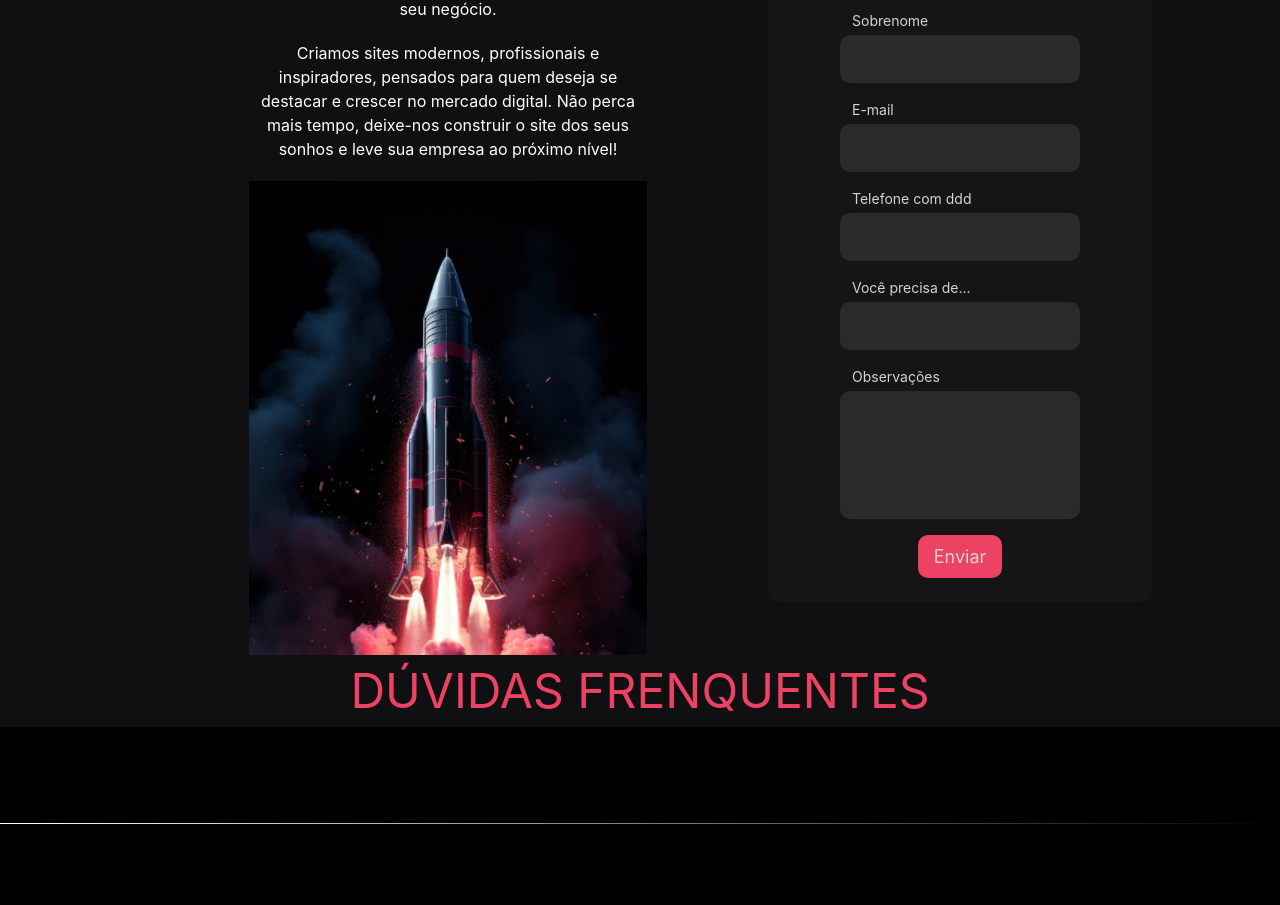
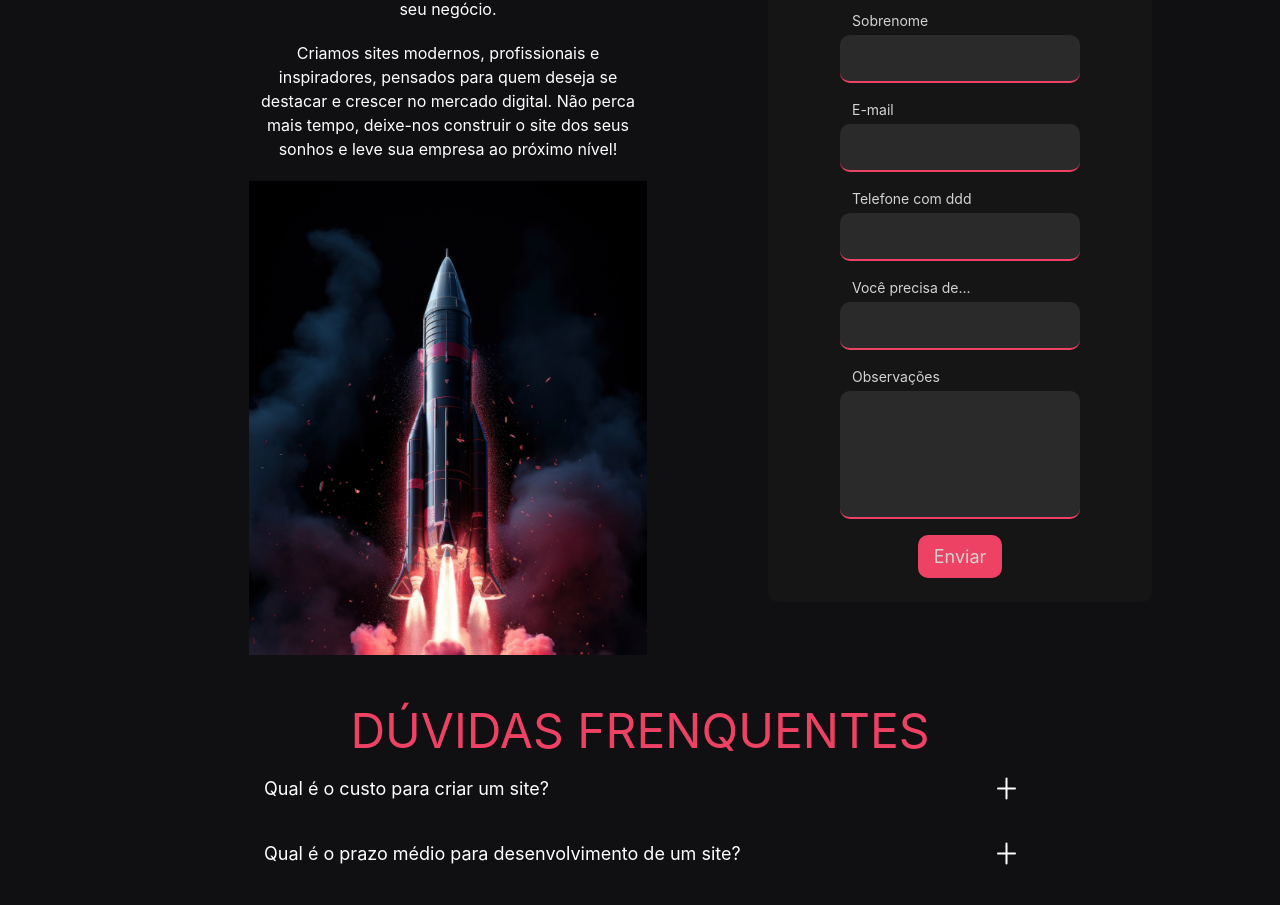
Before and after one commit to ArpexTeam/arpex, a React (Create React App) app: page / in a window 1280 px wide. Shown: the part 4358-5263 px from the top of the page. Built offline with nearby package versions, Linux system fonts and the light colour scheme.

Commit message:
feito duvidas frequentes

```diff
--- a/src/components/EntrarContato/index.jsx
+++ b/src/components/EntrarContato/index.jsx
@@ -1,4 +1,24 @@
 import React, { useState } from 'react';
+import QuestionCard from '../QuestionCard';
+
+const questions = [
+    {
+        q: 'Qual é o custo para criar um site?',
+        a: 'O custo para criar um site pode variar dependendo de vários fatores, como a quantidade de páginas, a complexidade do site e as funcionalidades que você deseja incluir. Por isso entre em contato conosco para podermos entender melhor suas necessidades.'
+    },
+    {
+        q: 'Qual é o prazo médio para desenvolvimento de um site?',
+        a: ''
+    },
+    {
+        q: 'Vocês oferecem suporte e manutenção contínuos?',
+        a: ''
+    },
+    {
+        q: 'Vocês oferecem suporte e manutenção contínuos?',
+        a: 'Depois que seu site for lançado, é importante garantir que ele esteja funcionando corretamente e recebendo atualizações regulares. Por isso oferecemos o serviços de manutenção de sites aqui na agência e esse serviço é opcional.'
+    },
+]
 
 function EntrarContato() {
     const [formData, setFormData] = useState({
@@ -20,27 +40,7 @@ function EntrarContato() {
 
     const handleSubmit = (e) => {
         e.preventDefault();
-        // Aqui você pode adicionar a lógica para validar e enviar os dados, por exemplo:
-        // enviar dados usando fetch ou axios
         console.log('Dados enviados:', formData);
-
-        // Exemplo com fetch:
-        /*
-        fetch('/api/contact', {
-            method: 'POST',
-            headers: {
-                'Content-Type': 'application/json',
-            },
-            body: JSON.stringify(formData),
-        })
-        .then(response => response.json())
-        .then(data => {
-            console.log('Success:', data);
-        })
-        .catch((error) => {
-            console.error('Error:', error);
-        });
-        */
     };
 
     return (
@@ -64,7 +64,7 @@ function EntrarContato() {
                             <input
                                 type="text"
                                 id="name"
-                                className="bg-[#2A2A2A] w-full h-12 rounded-[10px] px-3"
+                                className="bg-[#2A2A2A] w-full h-12 rounded-[10px] px-3 border-b-[#ED4264] border-b-2"
                                 value={formData.name}
                                 onChange={handleChange}
                             />
@@ -74,7 +74,7 @@ function EntrarContato() {
                             <input
                                 type="text"
                                 id="lastName"
-                                className="bg-[#2A2A2A] w-full h-12 rounded-[10px] px-3"
+                                className="bg-[#2A2A2A] w-full h-12 rounded-[10px] px-3 border-b-[#ED4264] border-b-2"
                                 value={formData.lastName}
                                 onChange={handleChange}
                             />
@@ -84,7 +84,7 @@ function EntrarContato() {
                             <input
                                 type="email"
                                 id="email"
-                                className="bg-[#2A2A2A] w-full h-12 rounded-[10px] px-3"
+                                className="bg-[#2A2A2A] w-full h-12 rounded-[10px] px-3 border-b-[#ED4264] border-b-2"
                                 value={formData.email}
                                 onChange={handleChange}
                             />
@@ -94,7 +94,7 @@ function EntrarContato() {
                             <input
                                 type="tel"
                                 id="phone"
-                                className="bg-[#2A2A2A] w-full h-12 rounded-[10px] px-3"
+                                className="bg-[#2A2A2A] w-full h-12 rounded-[10px] px-3 border-b-[#ED4264] border-b-2"
                                 value={formData.phone}
                                 onChange={handleChange}
                             />
@@ -104,7 +104,7 @@ function EntrarContato() {
                             <input
                                 type="text"
                                 id="needs"
-                                className="bg-[#2A2A2A] w-full h-12 rounded-[10px] px-3"
+                                className="bg-[#2A2A2A] w-full h-12 rounded-[10px] px-3 border-b-[#ED4264] border-b-2"
                                 value={formData.needs}
                                 onChange={handleChange}
                             />
@@ -113,7 +113,7 @@ function EntrarContato() {
                             <label htmlFor="obs" className="pl-3 pb-1 text-[14px]">Observações</label>
                             <textarea
                                 id="obs"
-                                className="bg-[#2A2A2A] w-full rounded-[10px] px-3 resize-none p-2 h-32"
+                                className="bg-[#2A2A2A] w-full rounded-[10px] px-3 resize-none p-2 h-32 border-b-[#ED4264] border-b-2"
                                 value={formData.obs}
                                 onChange={handleChange}
                             />
@@ -124,9 +124,15 @@ function EntrarContato() {
                     </form>
                 </div>
             </div>
-            <div>
-                <div className="">
-                   <span className='text-[48px] text-[#ED4264]'> DÚVIDAS FRENQUENTES</span>
+            <div className='mt-10  px-2 lg:px-52 text-white'>
+                <div className="mt-10">
+                    <span className='text-[48px] text-[#ED4264]'> DÚVIDAS FRENQUENTES</span>
+                </div>
+                <div className="flex flex-col gap-5">
+                    {questions.map(e => (
+                        <QuestionCard question={e.q} answer={e.a} />
+                    ))}
+
                 </div>
             </div>
         </div>
--- /dev/null
+++ b/src/components/QuestionCard/index.jsx
@@ -0,0 +1,19 @@
+import { useState } from "react";
+
+function QuestionCard({question, answer}) {
+    const [open, setOpen] = useState(false);
+    return (
+        <div className="flex flex-col justify-start px-10">
+            <div className="flex justify-between p-4 py-2">
+                <span className='text-[18px]'>{ question}</span>
+                <img src={`/images/${open ? 'close' : 'open'}.svg`} alt="" className='cursor-pointer' onClick={() => { setOpen(!open) }} />
+            </div>
+            <div className={`top-0 left-0 w-full h-[2px] bg-gradient-to-r  from-[${open ? '#ED4264' : '#D9D9D9'}] to-[#100F12]`} />
+            {open && <div className="flex  mt-2 p-2 px-4">
+                {answer}
+            </div>}
+        </div>
+    );
+}
+
+export default QuestionCard;
```
Also changed, not shown: public/images/close.svg (added), public/images/open.svg (added).
